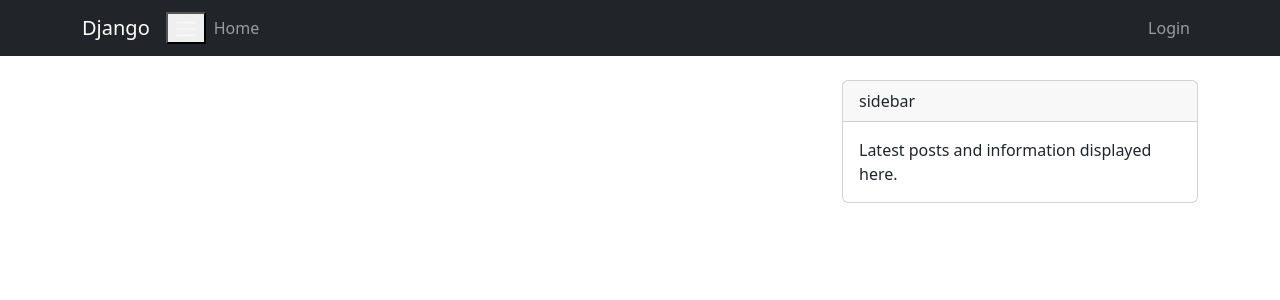
After one commit to Oore2006/django_blog, a Django app: template blog/templates/base.html in a window 1280 px wide. The commit adds this page. Shown: the top 300 px of the page. Run offline with Django 5.2, Linux system fonts and the light colour scheme; the template is opened without the code that fills it, so the values that code supplies are empty; parts of the project's set-up code (start-up, migrations or seed data) failed here and were passed over.

Commit message:
Added the base.html and home.html

```diff
--- /dev/null
+++ b/blog/templates/base.html
@@ -0,0 +1,54 @@
+<!DOCTYPE html>
+<html lang="en">
+<head>
+    <meta charset="UTF-8">
+    <meta name="viewport" content="width=device-width, initial-scale=1.0">
+    <link rel="stylesheet" href="https://cdn.jsdelivr.net/npm/bootstrap@5.3.3/dist/css/bootstrap.min.css">
+    <title>Django Blog</title>
+</head>
+<body>
+    <header class="site-header">
+        <nav class="navbar navbar-expand-md navbar-dark bg-dark">
+            <div class="container">
+                <a href="{% url 'blog-home'%}" class="navbar-brand mr-4">Django</a>
+                <button class="'navbar-toggler" type="button" data-toggle="collapse" data-target="#navbarToggle">
+                    <span class="navbar-toggler-icon"></span>
+                </button>
+                <div class="collapse navbar-collapse" id="navbarToggle">
+                    <div class="navbar-nav mr-auto">
+                        <a class="nav-item nav-link" href="{% url 'blog-home'%}">Home</a>
+                    </div>
+                    <div class="navbar-nav ms-auto">
+                        {% if user.is_authenticated %}
+                            <a  class="nav-item nav-link" href="{% url 'post-create'%}">New Post</a>
+                            <a href="nav-item nav-link" hreflang="{url 'logout' %}">Logout</a>
+                        {% else %}
+                            <a class="nav-item nav-link" href="{% url 'login' %}">Login</a>
+                        {% endif %}
+                    </div>
+                </div>
+            </div>
+        </nav>
+    </header>
+
+    <main role="main" class="container mt-4">
+        <div class="row">
+            <div class="col-md-8">
+                {% block content %}{% endblock %}
+            </div>
+            <div class="col-md-4">
+                <div class="card">
+                    <div class="card-header">
+                        sidebar
+                    </div>
+                    <div class="card-body">
+                        <p class="card-text"> Latest posts and information displayed here.</p>
+                    </div>
+                </div>
+            </div>
+        </div>
+    </main>
+
+    <script src="https://cdn.jsdelivr.net/npm/bootstrap@5.3.0-alpha1/dist/js/bootstrap.bundle">   </script>
+</body>
+</html>
--- a/blog/urls.py
+++ b/blog/urls.py
@@ -1,6 +1,18 @@
-from django.urls import path, include
-from . import views
+from django.urls import path
+from .views import (
+    PostListView,
+    PostDetailView,
+    PostCreateView,
+    PostUpdateView,
+    PostDeleteView,
+    UserPostListView
+)
 
 urlpatterns = [
-    path('',views.home, name='home'),
-]
+    path('', PostListView.as_view(), name='blog-home'),
+    path('user/<str:username>', UserPostListView.as_view(), name='user-posts'),
+    path('post<int:pk>/', PostDetailView.as_view(), name='post-detail'),
+    path('post/new/', PostCreateView.as_view(), name='post-create'),
+    path('post/<int:pk>/update/', PostUpdateView.as_view(), name='post-update'),
+    path('post/<int:pk>/delete', PostDeleteView.as_view(), name='post-delete'),
+    ]
--- a/blog_project/urls.py
+++ b/blog_project/urls.py
@@ -16,8 +16,17 @@ Including another URLconf
 """
 from django.contrib import admin
 from django.urls import path, include
+from django.contrib.auth import views as auth_views
+from django.conf import settings
+from django.conf.urls.static import static
+
 
 urlpatterns = [
     path('admin/', admin.site.urls),
     path('', include('blog.urls')),
+    path('login/', auth_views.LoginViewas_view(template_name='users/login.html'), name='login'),
+    path('logout/', auth_views.LogoutView.as_view(template_name='users/logout'))
+
 ]
+if settings.DEBUG:
+    urlpatterns += static(settings.MEDIA_URL, document_root=settings.MEDIA_ROOT)
```
Also changed, not shown: blog/templates/home.html (+61 -1 lines), blog/views.py (+11 -3 lines).
